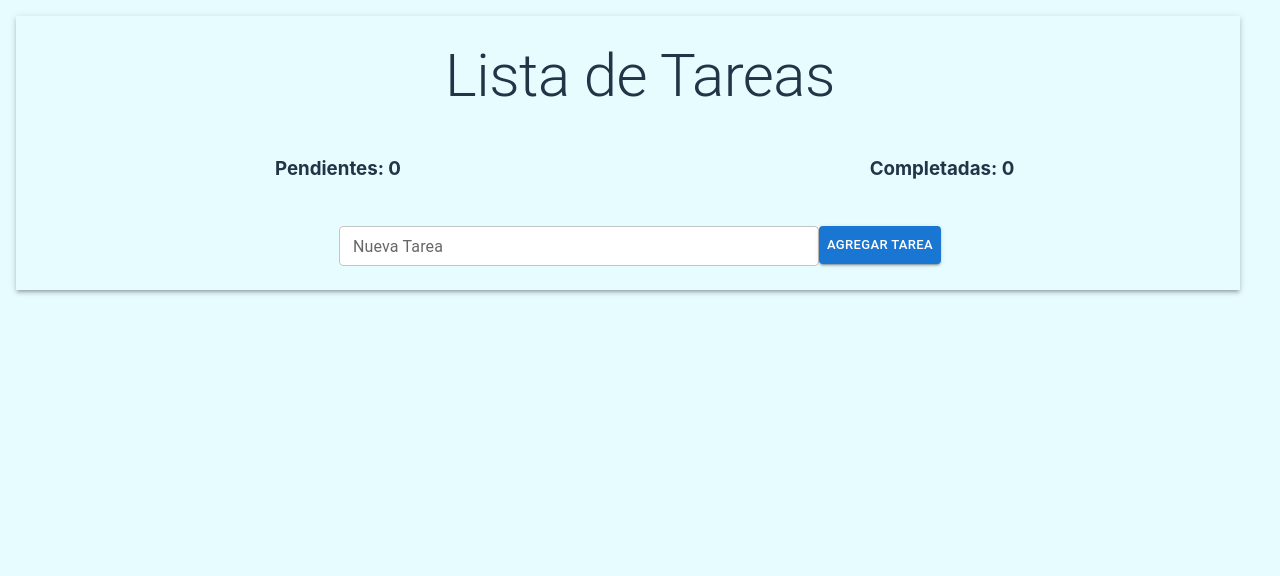
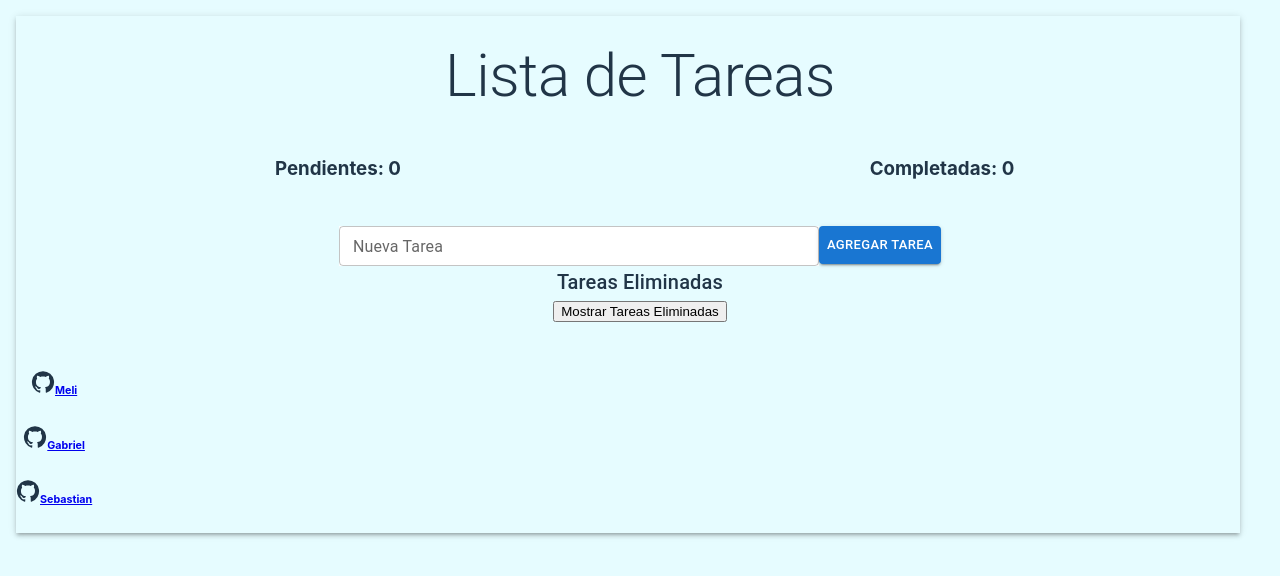
Before and after one commit to MelinaCampos/Trabajo-Final-G6, a React (Vite) app: page / in a window 1280 px wide. Shown: the top 576 px of the page. Built offline with nearby package versions, Linux system fonts and the light colour scheme.

Commit message:
Corrección!!

```diff
--- a/package.json
+++ b/package.json
@@ -15,7 +15,8 @@
     "@mui/icons-material": "^5.14.18",
     "@mui/material": "^5.14.18",
     "react": "^18.2.0",
-    "react-dom": "^18.2.0"
+    "react-dom": "^18.2.0",
+    "uuid": "^9.0.1"
   },
   "devDependencies": {
     "@types/react": "^18.2.15",
--- a/src/App.jsx
+++ b/src/App.jsx
@@ -3,8 +3,11 @@ import React, { useEffect, useState } from 'react'
 import TaskList from './components/TaskList/TaskList'
 import TaskForm from './components/TaskForm/TaskForm'
 import { Grid, Typography } from '@mui/material'
+import GitHubIcon from '@mui/icons-material/GitHub'
+import { v4 as uuidv4 } from 'uuid'
 
 const App = () => {
+
 
   const [tareas, setTareas] = useState(() => {
     //Inicialización de localStorage o un array vacio.
@@ -12,17 +15,42 @@ const App = () => {
     return storedTareas || [];
   });
 
+
   //Guardar tarea en localStorage cada que actualiza
   useEffect(()=>{
     localStorage.setItem('tareas',JSON.stringify(tareas));
   }, [tareas]);
 
+  const [tareasEliminadas, setTareasEliminadas] = useState(()=>{
+    const storedTareasEliminadas = JSON.parse(localStorage.getItem('tareasEliminadas'));
+    return storedTareasEliminadas || []
+  });
+
+  useEffect(()=>{
+    localStorage.setItem('tareasEliminadas', JSON.stringify(tareasEliminadas));
+  },[tareasEliminadas])
+
   const agregarTarea = (nombreTarea) => {
+    // Validar si ya existe una tarea con el mismo nombre
+    const tareaExistente = tareas.find(tarea => tarea.nombre === nombreTarea);
+
+    if (tareaExistente) {
+      alert("Ya existe una tarea con el mismo nombre");
+      return;
+    }
+
+    const nuevaTarea = {
+      id: uuidv4(),
+      nombre: nombreTarea,
+      completada: false,
+    };
+
+  /*const agregarTarea = (nombreTarea) => {
     const nuevaTarea = {
       id: tareas.length + 1,
       nombre: nombreTarea,
       completada: false,
-    };
+    };*/
 
     setTareas((tareasPrevias) => [...tareasPrevias, nuevaTarea]);
   };
@@ -36,7 +64,14 @@ const App = () => {
   };
 
   const handleEliminar = (taskId) => {
-    setTareas((tareasPrevias) => tareasPrevias.filter((tarea) => tarea.id !== taskId));
+    //setTareas((tareasPrevias) => tareasPrevias.filter((tarea) => tarea.id !== taskId));
+
+    const tareaEliminada = tareas.find((tarea => tarea.id === taskId));
+    if (tareaEliminada){
+      setTareasEliminadas((tareasEliminadasPrevias)=>[...tareasEliminadasPrevias, tareaEliminada]);
+      setTareas((tareasPrevias) => tareasPrevias.filter((tarea)=> tarea.id !== taskId))
+    }
+
   };
 
   const countCompletadas = () => {
@@ -45,6 +80,16 @@ const App = () => {
 
   const countPendientes = () => {
     return tareas.length - countCompletadas();
+  };
+
+
+  const mostrarTareasEliminadas = () => {
+    if (tareasEliminadas.length === 0) {
+      alert("No hay tareas eliminadas");
+      return;
+    }
+
+    alert("Tareas eliminadas:\n" + tareasEliminadas.map(tarea => tarea.nombre).join('\n'));
   };
 
   return (
@@ -64,6 +109,8 @@ const App = () => {
       </Grid>
       <Grid item xs={12}>
         <TaskForm onAgregarTarea={agregarTarea} />
+        <Typography variant="h6">Tareas Eliminadas</Typography>
+        <button onClick={mostrarTareasEliminadas}>Mostrar Tareas Eliminadas</button>
       </Grid>
       <Grid item xs={12}>
         <TaskList
@@ -72,6 +119,11 @@ const App = () => {
           onEliminar={handleEliminar}
         />
       </Grid>
+        <footer><h6>
+          <GitHubIcon/><a href='https://github.com/MelinaCampos' target='_blank'>Meli</a></h6>
+          <h6><GitHubIcon/><a href='https://github.com/g0blin1983' target='_blank'>Gabriel</a></h6>
+          <h6><GitHubIcon/><a href='https://github.com/LautaroScherer' target='_blank'>Sebastian</a></h6>
+        </footer>
     </Grid>
   );
 };
```
Also changed, not shown: 1 other file (tests, documents, lock files or other folders).
